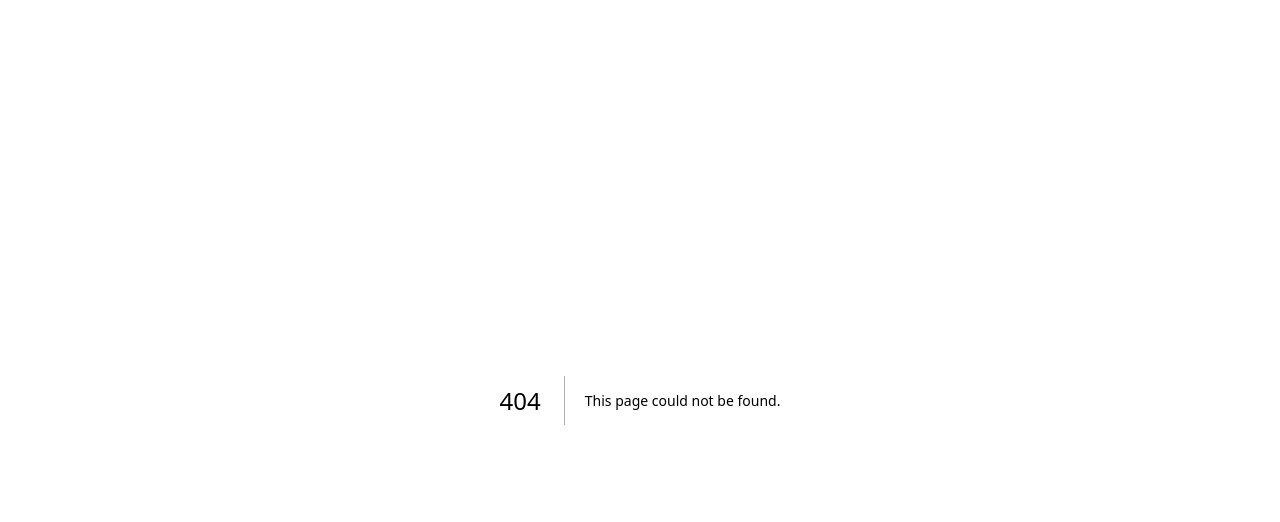
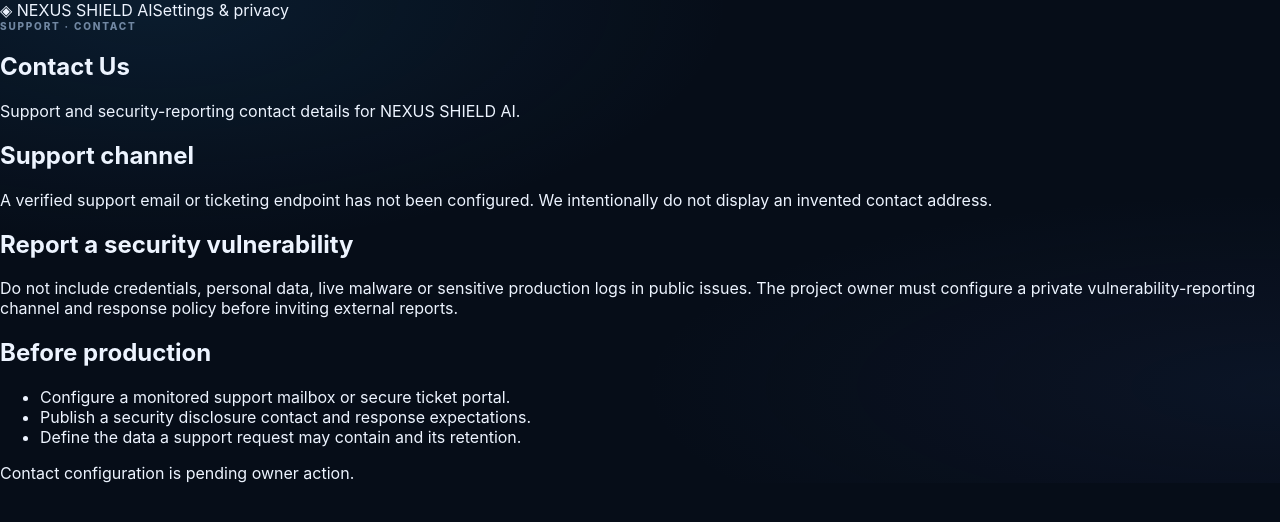
Before and after one commit to maalouf67/NEXUS-SHIELD-AI, a Next.js app in the folder apps/web/: page /contact in a window 1280 px wide. Before the commit this address had no page. Shown: the top 522 px of the page. Built offline with nearby package versions, Linux system fonts and the light colour scheme.

Commit message:
feat(web): add contact and support information page

```diff
--- /dev/null
+++ b/apps/web/app/contact/page.tsx
@@ -0,0 +1,14 @@
+export default function ContactPage() {
+  return (
+    <main className="trust-center">
+      <header className="trust-header"><a className="trust-brand" href="/">◈ NEXUS SHIELD AI</a><a href="/settings">Settings & privacy</a></header>
+      <section className="trust-hero"><div className="eyebrow">SUPPORT · CONTACT</div><h1>Contact Us</h1><p>Support and security-reporting contact details for NEXUS SHIELD AI.</p></section>
+      <section className="trust-card trust-prose">
+        <h2>Support channel</h2><p>A verified support email or ticketing endpoint has not been configured. We intentionally do not display an invented contact address.</p>
+        <h2>Report a security vulnerability</h2><p>Do not include credentials, personal data, live malware or sensitive production logs in public issues. The project owner must configure a private vulnerability-reporting channel and response policy before inviting external reports.</p>
+        <h2>Before production</h2><ul><li>Configure a monitored support mailbox or secure ticket portal.</li><li>Publish a security disclosure contact and response expectations.</li><li>Define the data a support request may contain and its retention.</li></ul>
+        <p className="trust-warning">Contact configuration is pending owner action.</p>
+      </section>
+    </main>
+  );
+}
```
